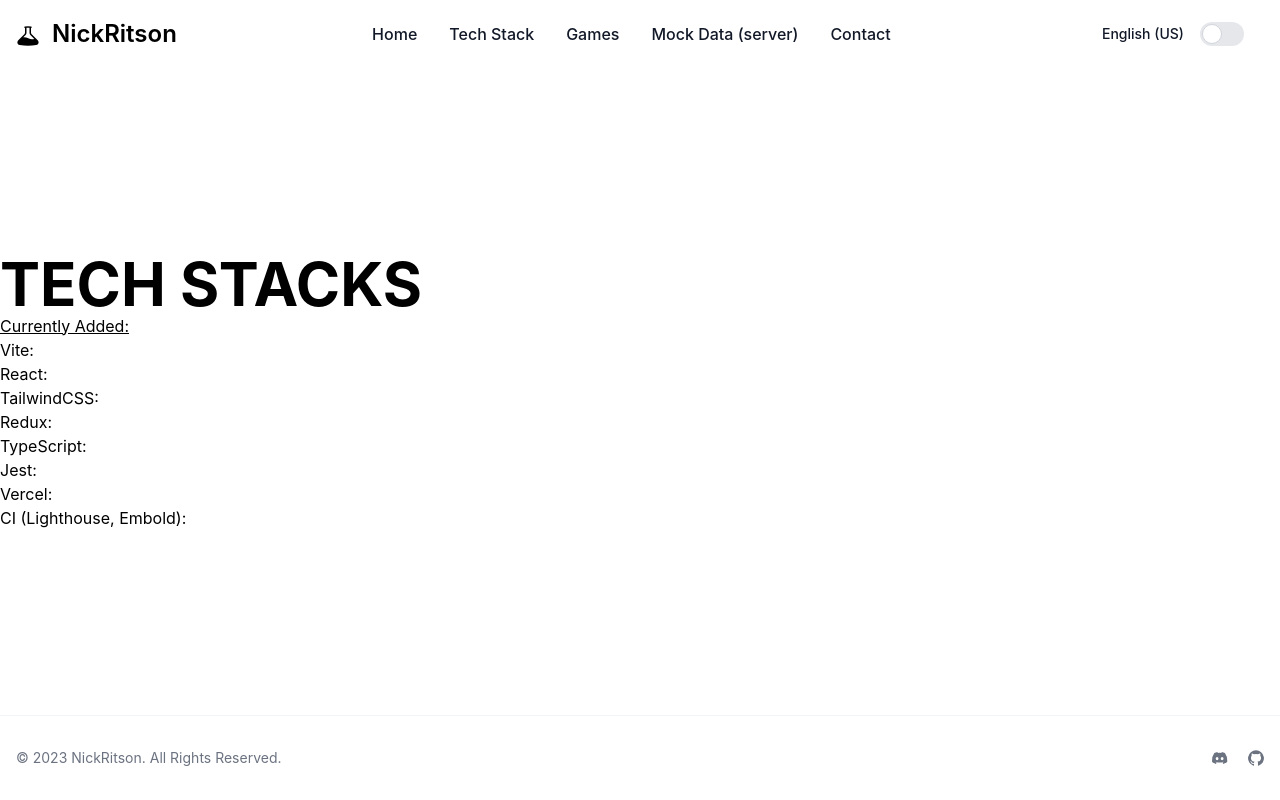
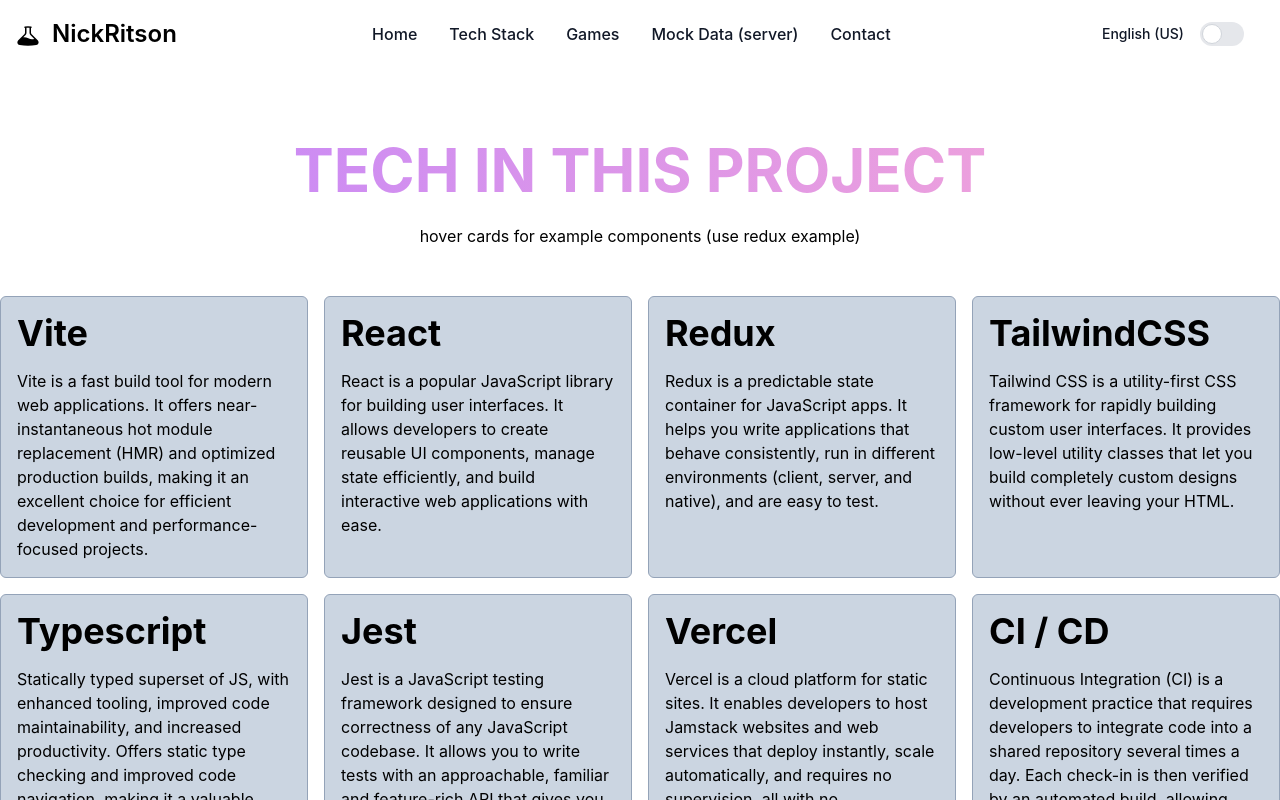
Before and after one commit to NickRitson/boilerplate, a React (Vite) app in the folder frontend/: page /tech-stack in a window 1280 px wide. Shown: the top 800 px of the page. Built offline with nearby package versions, Linux system fonts and the light colour scheme; no server answers.

Commit message:
added param route for games on router and basic styling

```diff
--- a/frontend/src/components/card/Card.tsx
+++ b/frontend/src/components/card/Card.tsx
@@ -1,5 +1,6 @@
 import { useAppSelector, useAppDispatch } from '../../redux/hooks';
 import { addGame, removeGame } from '../../redux/reducers/gameHistoryReducer';
+import { Link } from 'react-router-dom';
 
 interface CardProps {
     coverImage: string;
@@ -10,6 +11,7 @@
 
 interface gamesArray {
     name: string;
+    id: number;
 }
 
 const Card: React.FC<CardProps> = ({ coverImage, title, count, gamesCatalogue }) => {
@@ -50,7 +52,7 @@
                     </div>
                     <div className="flex flex-wrap gap-x-1 gap-y-2">
                         {gamesCatalogue?.slice(0, 3).map((game) => (
-                            <span key={game.name} className="w-max bg-blue-100 text-blue-800 text-xs font-medium me-2 px-2.5 py-0.5 rounded dark:bg-blue-900 dark:text-blue-300">{game.name}</span>
+                            <Link to={`/game/${game.id.toString()}`} key={game.name}><span className="w-max bg-blue-100 text-blue-800 text-xs font-medium me-2 px-2.5 py-0.5 rounded dark:bg-blue-900 dark:text-blue-300">{game.name}</span></Link>
                         ))}
                     </div>
                 </div>
--- a/frontend/src/components/counter/Counter.tsx
+++ b/frontend/src/components/counter/Counter.tsx
@@ -8,22 +8,25 @@
 
     return (
         <>
-            <h1>The current count is: {count}</h1>
+            <h1 className="pt-2 text-xl font-extrabold">The current count is: {count}</h1>
+            <p className="pb-2">using redux persist state</p>
             <div>
                 <div>
                     <button
+                        className="bg-yellow-200 text-black py-2 px-4 my-2 rounded-md"
                         aria-label="Increment value"
                         onClick={() => dispatch(increment())}
                     >
-                        Increment
+                        Increment Count
                     </button>
                 </div>
                 <div>
                     <button
+                        className="bg-yellow-200 text-black py-2 px-4 my-2 rounded-md"
                         aria-label="Decrement value"
                         onClick={() => dispatch(decrement())}
                     >
-                        Decrement
+                        Decrement Count
                     </button>
                 </div>
             </div>
--- a/frontend/src/views/AppLayout.tsx
+++ b/frontend/src/views/AppLayout.tsx
@@ -7,7 +7,7 @@
     return (
       <div className="flex flex-col h-screen justify-between">
         <Navbar />
-        <div className="container mx-auto py-6">
+        <div className="py-6">
           <Outlet />
         </div>
         <Footer />
--- a/frontend/src/views/GamesPage.tsx
+++ b/frontend/src/views/GamesPage.tsx
@@ -14,17 +14,24 @@
 
 interface gamesArray {
     name: string;
+    id: number;
 }
 
 const GamePage: React.FC = () => {
+    // eslint-disable-next-line @typescript-eslint/no-explicit-any
     const data = useLoaderData() as any;
 
     return (
-        <div>
+        <div className="container mx-auto">
             <section>
-                <div className="grid grid-cols-1 md:grid-cols-2 lg:grid-cols-4 gap-2 mt-8">
+            <h1 className="text-6xl font-bold text-center py-6 bg-gradient-to-r from-lime-400 to-lime-600 bg-clip-text text-transparent">
+                    Game Publishers
+                </h1>
+            </section>
+            <section>
+                <div className="grid grid-cols-1 md:grid-cols-2 lg:grid-cols-4 gap-4 mt-8">
                     {data.results.map((game: gameProps) => (
-                        <Card key={game.id} coverImage={game.image_background} count={game.games_count} title={game.name} gamesCatalogue={game.games} />
+                        <Card key={game.id.toString()} coverImage={game.image_background} count={game.games_count} title={game.name} gamesCatalogue={game.games} />
                     ))}
                 </div>
             </section>
--- a/frontend/src/views/HomePage.tsx
+++ b/frontend/src/views/HomePage.tsx
@@ -1,6 +1,4 @@
 import React from 'react';
-
-console.log(import.meta.env.VITE_RAWG_API_KEY)
 
 const HomePage: React.FC = () => {
     return (
--- a/frontend/src/views/TechStackPage.tsx
+++ b/frontend/src/views/TechStackPage.tsx
@@ -1,18 +1,68 @@
+import { useState } from 'react';
+
+import Counter from '../components/counter/Counter';
+
 const TechStackPage: React.FC = () => {
+    const [hovered, setHovered] = useState(false);
+    /* useHover is better, this is for example only. Seperating into new component is viable too */
+    const handleHover = (hovered: boolean) => {
+        setHovered(hovered);
+    }
+
     return (
-        <div className="bg container mx-auto">
-            <h1 className="text-6xl font-bold">TECH STACKS</h1>
-            <u>Currently Added:</u>
-            <ul>
-                <li>Vite: </li>
-                <li>React: </li>
-                <li>TailwindCSS: </li>
-                <li>Redux: </li>
-                <li>TypeScript: </li>
-                <li>Jest: </li>
-                <li>Vercel: </li>
-                <li>CI (Lighthouse, Embold): </li>
-            </ul>
+        <div>
+            <section className="my-6">
+                <h1 className="text-6xl font-bold text-center py-6 bg-gradient-to-r from-purple-400 to-pink-300 dark:bg-gradient-to-r dark:from-yellow-500 dark:to-yellow-300 dark:bg-clip-text dark:text-transparent bg-clip-text text-transparent">
+                    TECH IN THIS PROJECT
+                </h1>
+                <p className="text-center mb-12">hover cards for example components (use redux example)</p>
+            </section>
+            <div className="container mx-auto">
+                <div className="grid grid-cols-4 gap-4">
+                    <div className="border border-slate-400 bg-slate-300 dark:border-slate-700 dark:bg-slate-800 rounded-md p-4">
+                        <h2 className="text-4xl font-bold pb-4">Vite</h2>
+                        <p>Vite is a fast build tool for modern web applications. It offers near-instantaneous hot module replacement (HMR) and optimized production builds, making it an excellent choice for efficient development and performance-focused projects.</p>
+                    </div>
+                    <div className="border border-slate-400 bg-slate-300 dark:border-slate-700 dark:bg-slate-800 rounded-md p-4">
+                        <h2 className="text-4xl font-bold pb-4">React</h2>
+                        <p>React is a popular JavaScript library for building user interfaces. It allows developers to create reusable UI components, manage state efficiently, and build interactive web applications with ease.</p>
+                    </div>
+                    <div id="redux" className="border border-slate-400 bg-slate-300 dark:border-slate-700 dark:bg-slate-800 rounded-md p-4" onMouseEnter={() => handleHover(true)} onMouseLeave={() => handleHover(false)}>
+                        {hovered ?
+                        <Counter /> :
+                        <div>
+                            <h2 className="text-4xl font-bold pb-4">Redux</h2>
+                            <p>Redux is a predictable state container for JavaScript apps. It helps you write applications that behave consistently, run in different environments (client, server, and native), and are easy to test.</p>
+                        </div>
+                        }
+                    </div>
+                    <div className="border border-slate-400 bg-slate-300 dark:border-slate-700 dark:bg-slate-800 rounded-md p-4">
+                        <h2 className="text-4xl font-bold pb-4">TailwindCSS</h2>
+                        <p>Tailwind CSS is a utility-first CSS framework for rapidly building custom user interfaces. It provides low-level utility classes that let you build completely custom designs without ever leaving your HTML.</p>
+                    </div>
+                    <div className="border border-slate-400 bg-slate-300 dark:border-slate-700 dark:bg-slate-800 rounded-md p-4">
+                        <h2 className="text-4xl font-bold pb-4">Typescript</h2>
+                        <p>Statically typed superset of JS, with enhanced tooling, improved code maintainability, and increased productivity. Offers static type checking and improved code navigation, making it a valuable choice for building scalable and robust applications.</p>
+                    </div>
+                    <div className="border border-slate-400 bg-slate-300 dark:border-slate-700 dark:bg-slate-800 rounded-md p-4">
+                        <h2 className="text-4xl font-bold pb-4">Jest</h2>
+                        <p>Jest is a JavaScript testing framework designed to ensure correctness of any JavaScript codebase. It allows you to write tests with an approachable, familiar and feature-rich API that gives you results quickly.</p>
+                    </div>
+                    <div className="border border-slate-400 bg-slate-300 dark:border-slate-700 dark:bg-slate-800 rounded-md p-4">
+                        <h2 className="text-4xl font-bold pb-4">Vercel</h2>
+                        <p>Vercel is a cloud platform for static sites. It enables developers to host Jamstack websites and web services that deploy instantly, scale automatically, and requires no supervision, all with no configuration.</p>
+                    </div>
+                    <div className="border border-slate-400 bg-slate-300 dark:border-slate-700 dark:bg-slate-800 rounded-md p-4">
+                        <h2 className="text-4xl font-bold pb-4">CI / CD</h2>
+                        <p>Continuous Integration (CI) is a development practice that requires developers to integrate code into a shared repository several times a day. Each check-in is then verified by an automated build, allowing teams to detect problems early.</p>
+                    </div>
+                </div>
+                <section className="my-12">
+                    <div>
+                        <p className="font-bold">Site Status: <span><a href="https://freelance-3.betteruptime.com" target="_blank">check status</a></span></p>
+                    </div>
+                </section>
+            </div>
         </div>
     );
 }
```
Also changed, not shown: frontend/src/main.tsx (+13 -5 lines), frontend/src/views/GamePage.tsx (added, +43 -0 lines).
